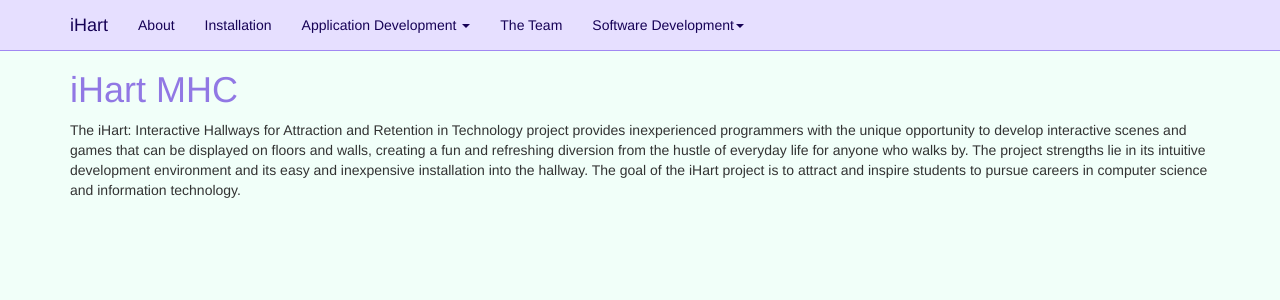
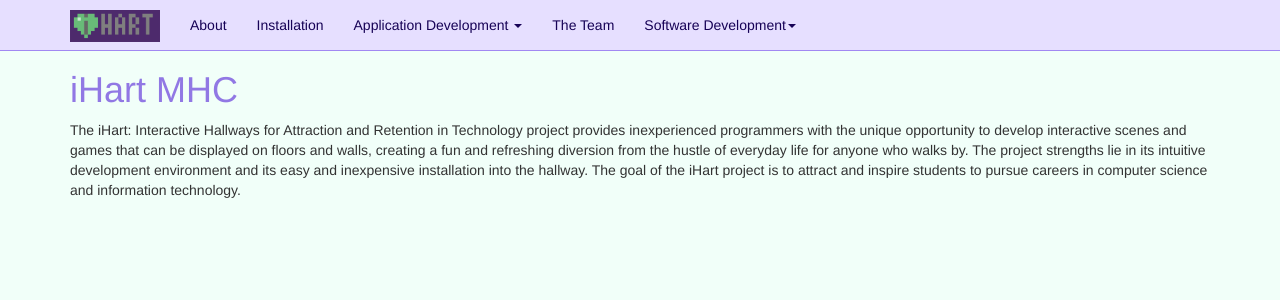
Before and after one commit to ihart-mhc/ihart-mhc.github.io, a Jekyll site: the page built from index.md, in a window 1280 px wide. Shown: the top 300 px of the page. Built offline with Jekyll 4.4.1, drawn with Linux system fonts in a browser that asks for light colours; nearby versions of some CDN libraries.

Commit message:
Add new iHart logo from Emma

```diff
--- a/_includes/header.html
+++ b/_includes/header.html
@@ -34,7 +34,8 @@
             <span class="icon-bar"></span>
             <span class="icon-bar"></span>
           </button>
-          <a class="navbar-brand" href="/">iHart</a>
+          <a class="navbar-brand" href="/"><img id="navbar-logo-img" src="/img/iHart.png"
+            title="iHart" alt="iHart logo" /></a>
         </div>
 
         <div class="collapse navbar-collapse" id="ihart-navbar">
--- a/css/ihart-site.css
+++ b/css/ihart-site.css
@@ -19,6 +19,7 @@
     color: #160256;
 }
 
+<<<<<<< Updated upstream
 .navbar-default .navbar-nav>.open>a,
 .navbar-default .navbar-nav>.open>a:hover,
 .navbar-default .navbar-nav>.open>a:focus {
@@ -31,6 +32,12 @@
 }
 
 /* Other stuff */
+
+#navbar-logo-img {
+    width: 5em;
+    position: relative;
+    top: -5px;
+}
 
 a {
     color: #9178E4;
@@ -45,6 +52,12 @@
     padding-top: 50px;
     padding-bottom: 50px;
     background-color: #F1FFF9;
+}
+
+@media (max-width: 991px) and (min-width: 768px) {
+    body {
+        padding-top: 100px;
+    }
 }
 
 /* All pages except about page have small images.*/
```
Also changed, not shown: img/iHart.png (added).
